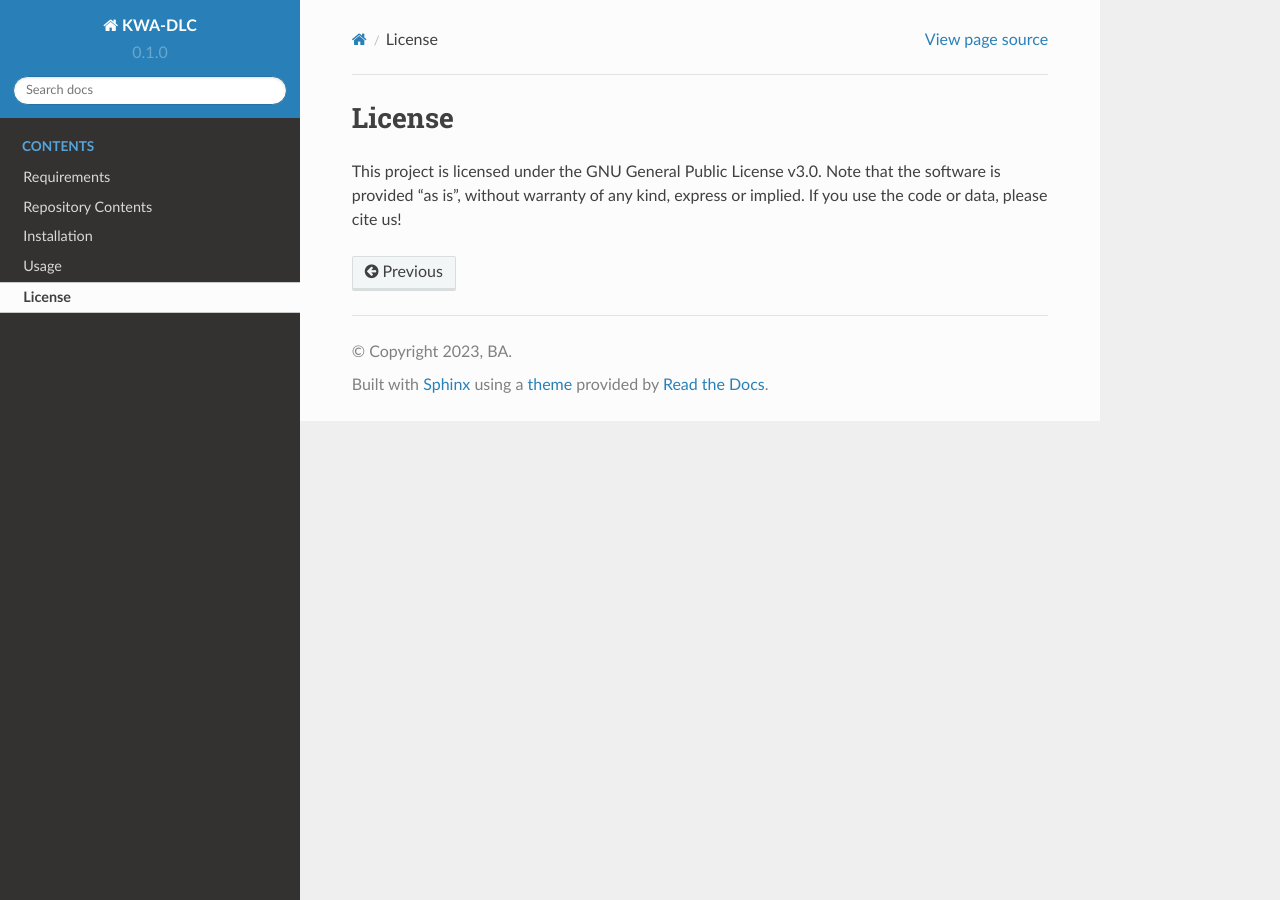
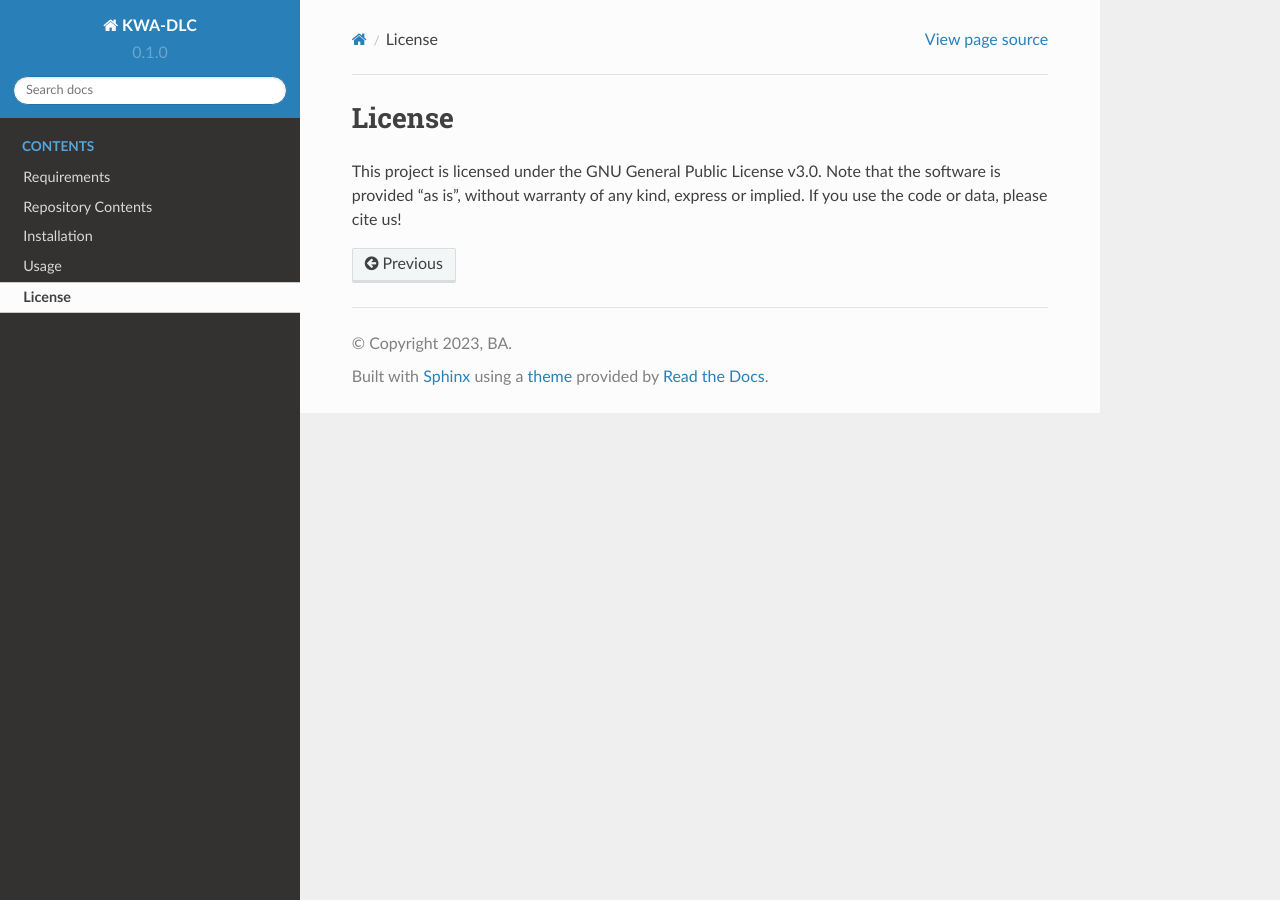
Before and after one commit to WinterLab-Berlin/KineWheelSystem, a Sphinx documentation site: the page built from docs/source/License.md, in a window 1280 px wide. Built offline with Sphinx 7.4.7 and the Read the Docs theme 2.0.0, drawn with Linux system fonts in a browser that asks for light colours.

Commit message:
update CSS on ReadTheDocs

```diff
--- a/docs/source/_static/css/override.css
+++ b/docs/source/_static/css/override.css
@@ -29,3 +29,7 @@ ol.my-ol {
 .my-ol>li {
     list-style: revert;
 }
+
+p {
+    margin: revert;
+}
```
